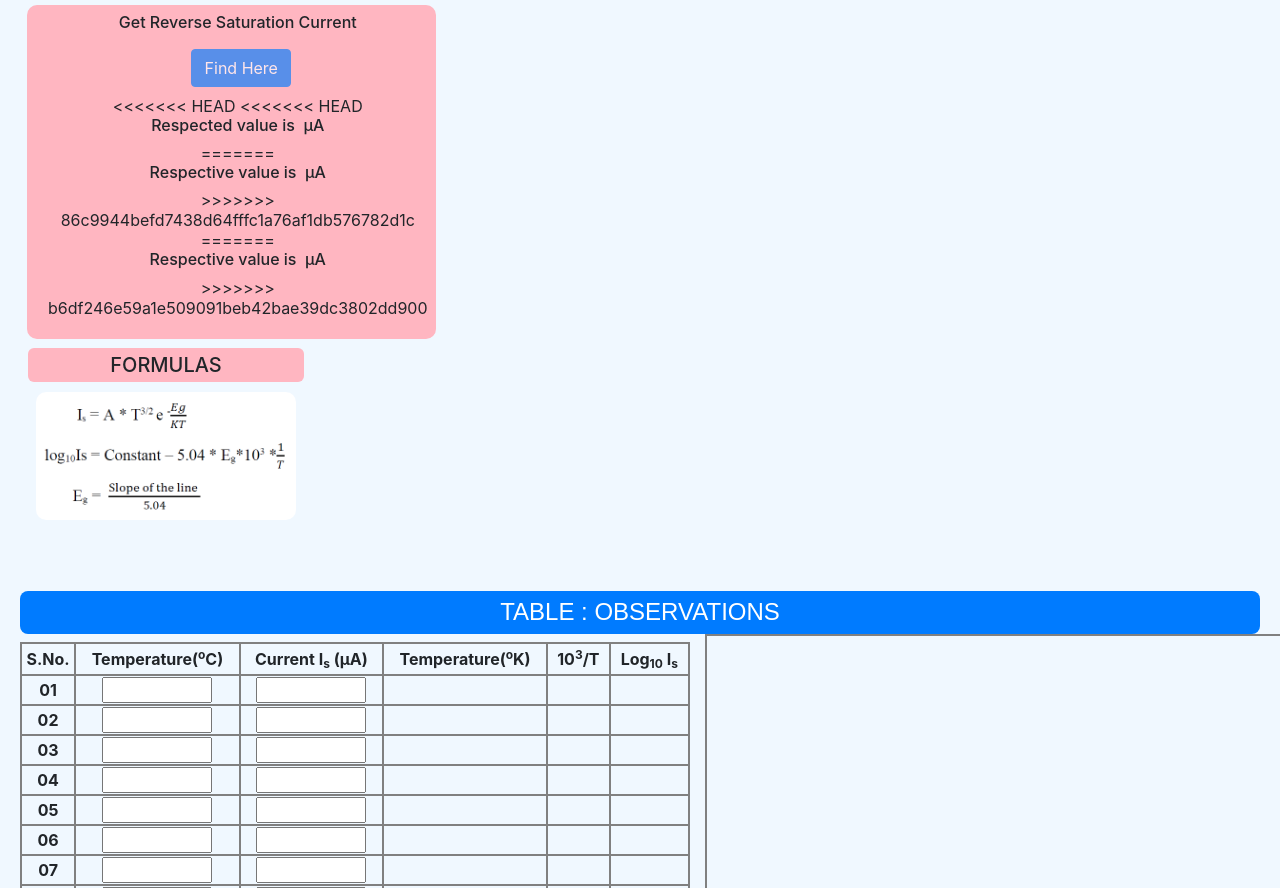
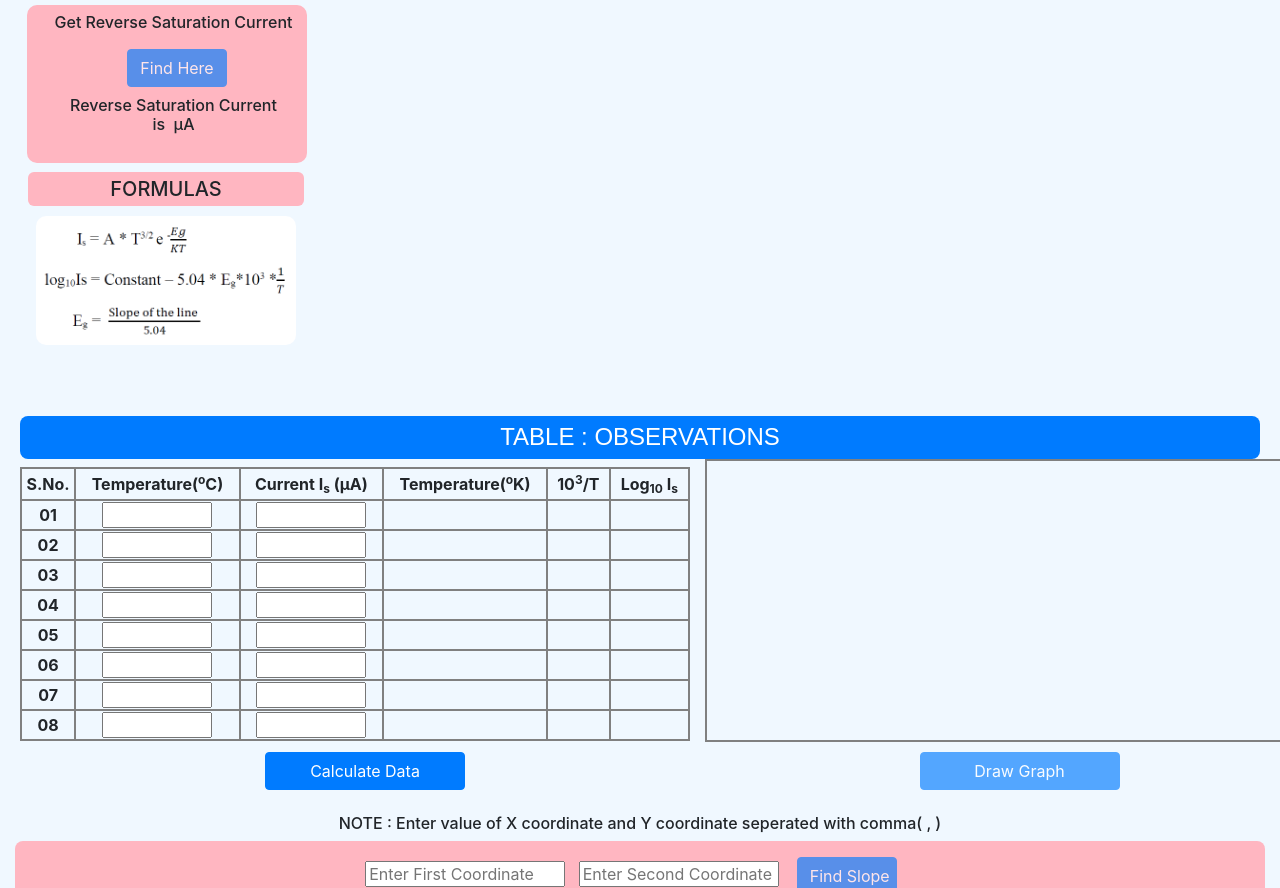
Before and after one commit to virtual-labs/exp-energy-band-gap-iitk, a plain HTML site: page experiment/simulation/index.html in a window 1280 px wide. Shown: the part 833-1721 px from the top of the page. Drawn offline with Linux system fonts and the light colour scheme.

Commit message:
Fixed HTML syntax and update saturation current label
Bugs fixed:
-> Removed >>>>HEAD and key markups from index.html
-> Fixed label to demonstrate correct entity.

Contributor: @its-tkc

```diff
--- a/experiment/simulation/index.html
+++ b/experiment/simulation/index.html
@@ -19,6 +19,7 @@
 
         .slider {
             -webkit-appearance: none;
+            appearance: none;
             width: 200px;
             height: 15px;
             border-radius: 5px;
@@ -146,7 +147,7 @@ style="border: 1px solid black; padding: 5px 20px; display: inline-block;">0</sp
         </div>
 
 
-        <div class="col-xs-6 ml-4" style="border: 5px solid grey;border-radius: 10px; inset green; box-shadow: 0px 0px 20px #bbb;">
+        <div class="col-xs-6 ml-4" style="border: 5px solid grey;border-radius: 10px; inset: green; box-shadow: 0px 0px 20px #bbb;">
             <img id="scream" src="image/abhay.svg "  style="display: none" >
             <img id="therma" src="image/handi.jpg" style="display: none">
             <img id="img_therma" src="image/therma.svg" style="display: none">
@@ -223,15 +224,9 @@ style="border: 1px solid black; padding: 5px 20px; display: inline-block;">0</sp
                             </tr>
                             <tr>
                                 <td style="border: none" class="pt-2 pr-2">
-<<<<<<< HEAD
-<<<<<<< HEAD
-                                    <h6>Respected value is&nbsp;<span id="sat_cur" style="font-weight: bold;color: red"></span>&nbsp;&micro;A</h6>
-=======
-                                    <h6>Respective value is&nbsp;<span id="sat_cur" style="font-weight: bold;color: red"></span>&nbsp;&micro;A</h6>
->>>>>>> 86c9944befd7438d64fffc1a76af1db576782d1c
-=======
-                                    <h6>Respective value is&nbsp;<span id="sat_cur" style="font-weight: bold;color: red"></span>&nbsp;&micro;A</h6>
->>>>>>> b6df246e59a1e509091beb42bae39dc3802dd900
+
+                                    <h6>Reverse Saturation Current is&nbsp;<span id="sat_cur" style="font-weight: bold;color: red"></span>&nbsp;&micro;A</h6>
+
                                 </td>
                             </tr>
                         </table>
```
